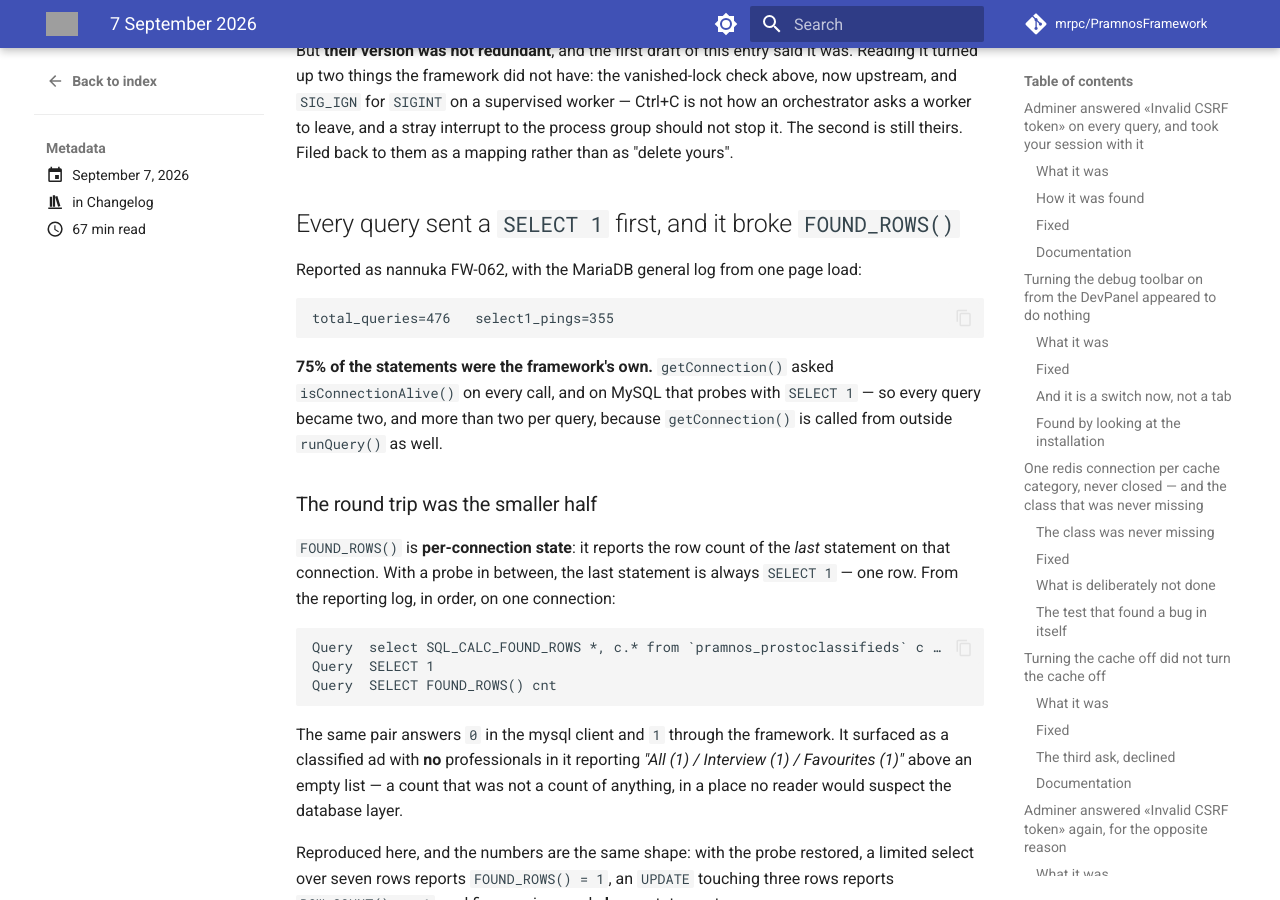
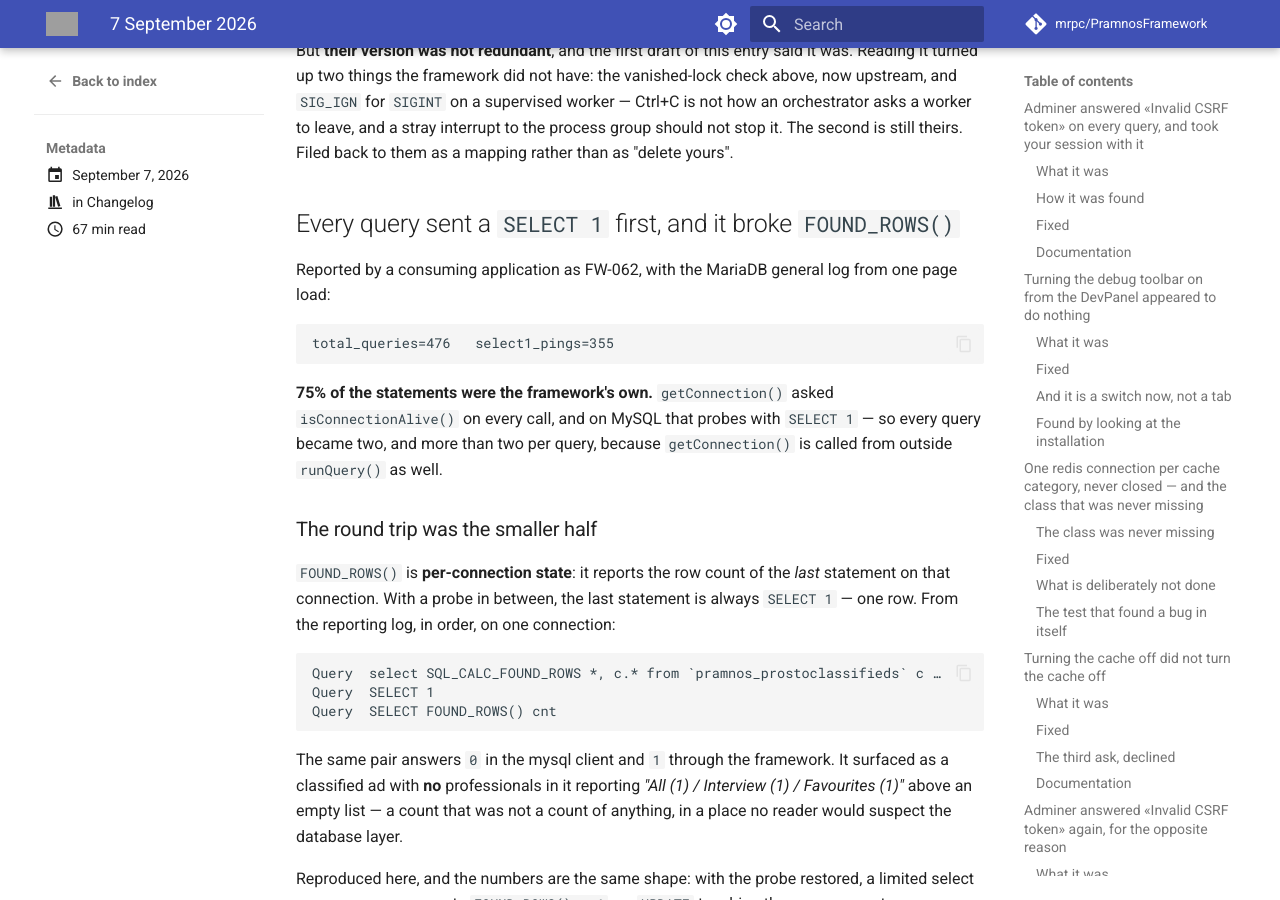
Before and after one commit to mrpc/PramnosFramework, an MkDocs documentation site: the page built from docs/version-history/posts/2026-09-07.md, in a window 1280 px wide and 900 px high, scrolled down 17607 px. Built offline with MkDocs 1.6.1 and Material for MkDocs 9.7.7, drawn with Linux system fonts in a browser that asks for light colours; comment, search, counter and statistics services are not loaded; some of the changed text lies outside the part shown; grey boxes are pictures that could not be loaded.

Commit message:
docs(changelog): a filing's origin is a consuming application, not its name
This repository is public. Four places named a consuming project outright —
three changelog entries and one test docblock — where "a consuming application"
carries exactly the same information: that the report came from real use rather
than from reading the code, which is the only part a reader needs.

The FW-nnn numbers stay. They are the filing's own identifier and they are what
lets somebody correlate a fix with the report if they have access to it; on
their own they name nobody.

Ten commit messages in the published history do the same and are not touched
here: rewriting them means rewriting history other people have cloned and
vendored, which is not a tidy-up.

````diff
--- a/docs/version-history/posts/2026-09-07.md
+++ b/docs/version-history/posts/2026-09-07.md
@@ -478,7 +478,7 @@ around it.
 
 ## `calcParams()` handed a second parse the first parse's results
 
-Reported as nannuka FW-061, from an application that re-parses the request on **every** page:
+Reported by a consuming application as FW-061, one that re-parses the request on **every** page:
 every URL carries a language prefix, so the first segment is cut and `calcParams()` called
 again. Nine such calls per request — one for the language, the rest for slug rewrites.
 
@@ -706,7 +706,7 @@ yours".
 
 ## Every query sent a `SELECT 1` first, and it broke `FOUND_ROWS()`
 
-Reported as nannuka FW-062, with the MariaDB general log from one page load:
+Reported by a consuming application as FW-062, with the MariaDB general log from one page load:
 
 ```
 total_queries=476   select1_pings=355
@@ -880,7 +880,7 @@ replaced with `return false` while it stayed green. It drives the real method no
 
 ## `_(null)` was a white page
 
-Reported as nannuka FW-063.
+Reported by a consuming application as FW-063.
 
 `Language::_()` is declared `_($string = '', $args = '')` — no type, and a default, which
 says *anything is accepted and nothing is fine*. It then used the value as an array offset and
````
Also changed, not shown: 1 other file.
